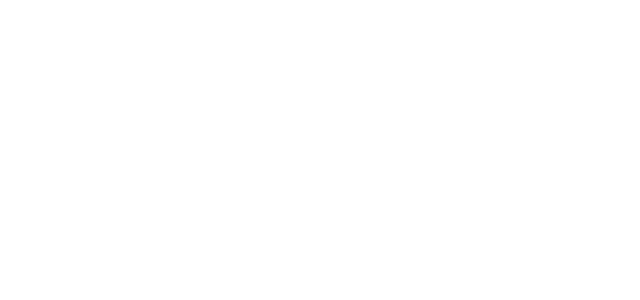
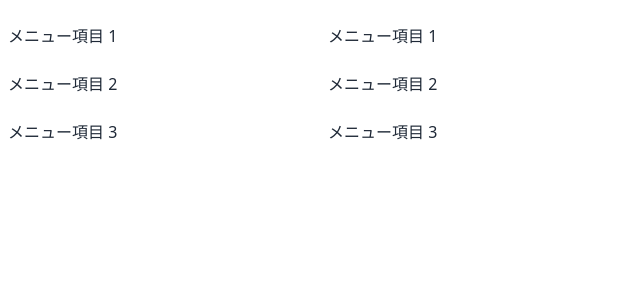
Before and after one commit to Katsushi21/WalkScope, a SvelteKit app in the folder client/: page / in a window 1280 px wide. Shown: the top 300 px of the page, without its empty margins (0-640 px from the left). Built offline with nearby package versions, Linux system fonts and the light colour scheme.

Commit message:
update: tailwind適用

```diff
--- /dev/null
+++ b/client/src/routes/+layout.svelte
@@ -0,0 +1,5 @@
+<script>
+	import '../app.css';
+</script>
+
+<slot />
--- a/client/src/routes/Map.svelte
+++ b/client/src/routes/Map.svelte
@@ -0,0 +1,11 @@
+<ul class="py-4">
+	<li class="mb-2">
+		<a href="#" class="block p-2 text-gray-800 hover:bg-gray-200 rounded"> メニュー項目 1 </a>
+	</li>
+	<li class="mb-2">
+		<a href="#" class="block p-2 text-gray-800 hover:bg-gray-200 rounded"> メニュー項目 2 </a>
+	</li>
+	<li class="mb-2">
+		<a href="#" class="block p-2 text-gray-800 hover:bg-gray-200 rounded"> メニュー項目 3 </a>
+	</li>
+</ul>
--- a/client/src/routes/SideMenu.svelte
+++ b/client/src/routes/SideMenu.svelte
@@ -0,0 +1,11 @@
+<ul class="py-4">
+	<li class="mb-2">
+		<a href="#" class="block p-2 text-gray-800 hover:bg-gray-200 rounded"> メニュー項目 1 </a>
+	</li>
+	<li class="mb-2">
+		<a href="#" class="block p-2 text-gray-800 hover:bg-gray-200 rounded"> メニュー項目 2 </a>
+	</li>
+	<li class="mb-2">
+		<a href="#" class="block p-2 text-gray-800 hover:bg-gray-200 rounded"> メニュー項目 3 </a>
+	</li>
+</ul>
```
